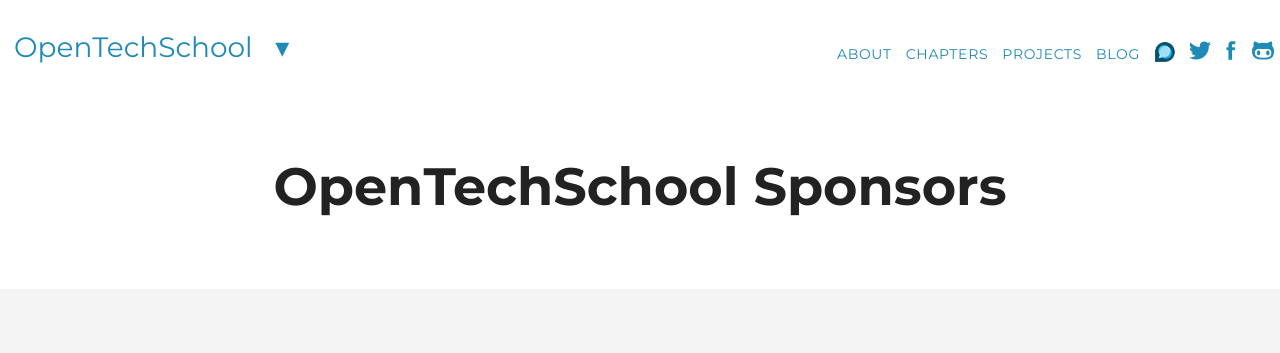
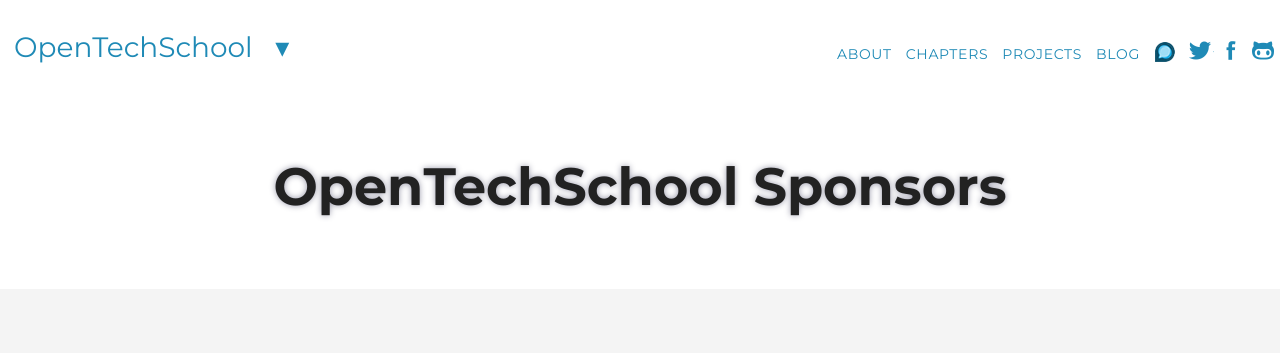
Before and after one commit to OpenTechSchool/www.opentechschool.org, a Jekyll site: the page built from sponsors.md, in a window 1280 px wide. Shown: the top 353 px of the page. Built offline with Jekyll 4.4.1, drawn with Linux system fonts in a browser that asks for light colours; nearby versions of some CDN libraries.

Commit message:
Give OTS front page a brighter look!

```diff
--- a/sass/imports/_main.scss
+++ b/sass/imports/_main.scss
@@ -347,8 +347,11 @@
   padding: 4.5em 0 3em 0;
   text-align: center;
   font-size: 1.5em;
+  h1 {
+    text-shadow: 0px 0px 6px #99A;
+  }
   p {
-    text-shadow: 0px 0px 4px #999;
+    text-shadow: 0px 0px 10px #BBB;
   }
 }
 
@@ -369,7 +372,7 @@
 }
 
 .site_header_landing {
-  background-image: url(../images/header.png);
+  background-image: url(../images/header.jpg);
   padding-bottom: 2em;
   .site_header {
     color: #000;
--- a/stylesheets/screen.css
+++ b/stylesheets/screen.css
@@ -145,13 +145,14 @@
 .menu_ots_logo:focus, .menu_ots_logo:hover, .menu_ots_logo:active, .ots_logo a:focus, .ots_logo a:hover, .ots_logo a:active { outline: none; outline: none; }
 
 .site_header { padding: 4.5em 0 3em 0; text-align: center; font-size: 1.5em; }
-.site_header p { text-shadow: 0px 0px 4px #999; }
+.site_header h1 { text-shadow: 0px 0px 6px #99A; }
+.site_header p { text-shadow: 0px 0px 10px #BBB; }
 
 .intro { background-color: #FFF; margin-bottom: 2em; opacity: 0.8; padding: 1em 2em; font-size: 0.9em; }
 .intro .action-wrap { text-align: center; }
 .intro .action-wrap .ots_action { font-size: 1.2em; line-height: 2.5em; }
 
-.site_header_landing { background-image: url(../images/header.png); padding-bottom: 2em; }
+.site_header_landing { background-image: url(../images/header.jpg); padding-bottom: 2em; }
 .site_header_landing .site_header { color: #000; }
 .site_header_landing .intro { color: #000; font-size: 1em; text-shadow: 1px 1px 10px #AAA; }
 .site_header_landing .intro em { font-weight: bold; }
```
Also changed, not shown: images/header.jpg (added), images/header.png (deleted).
